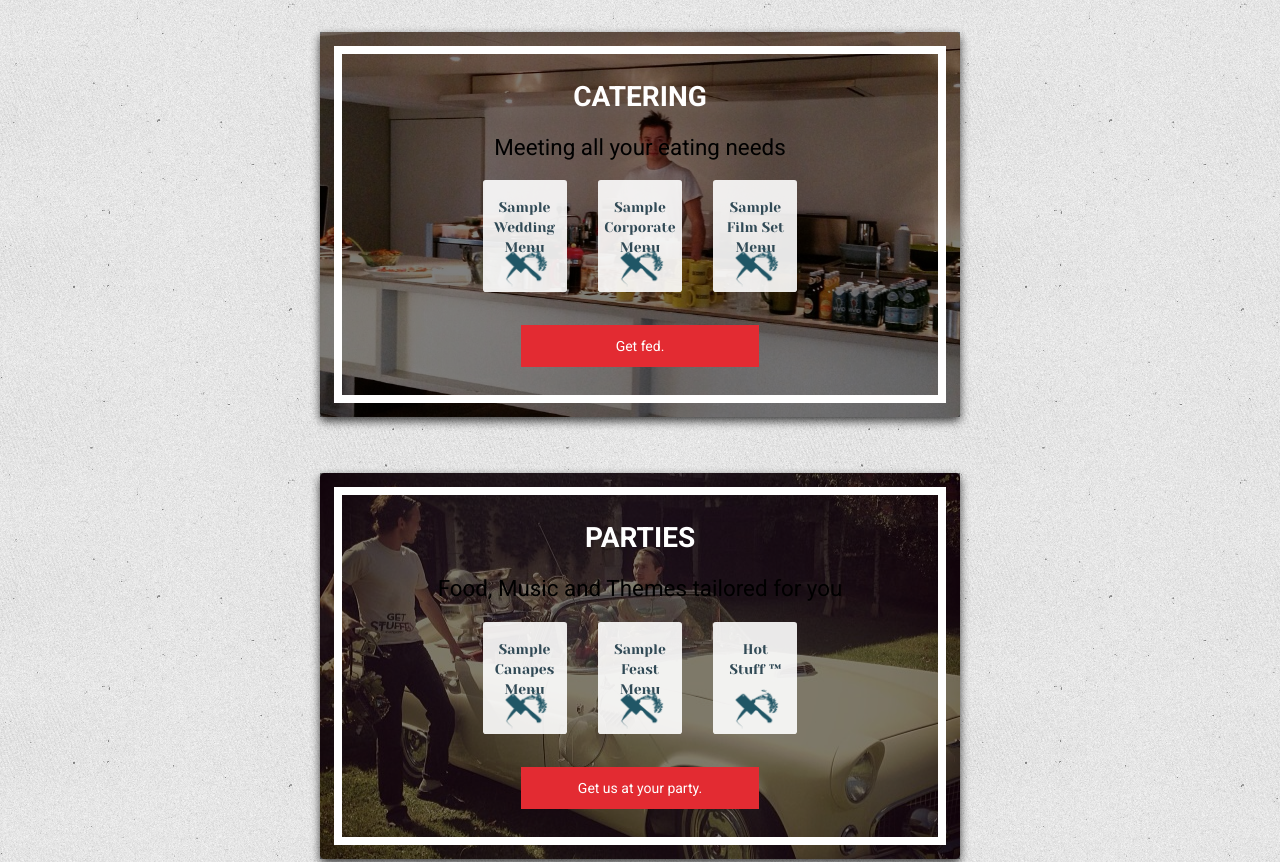
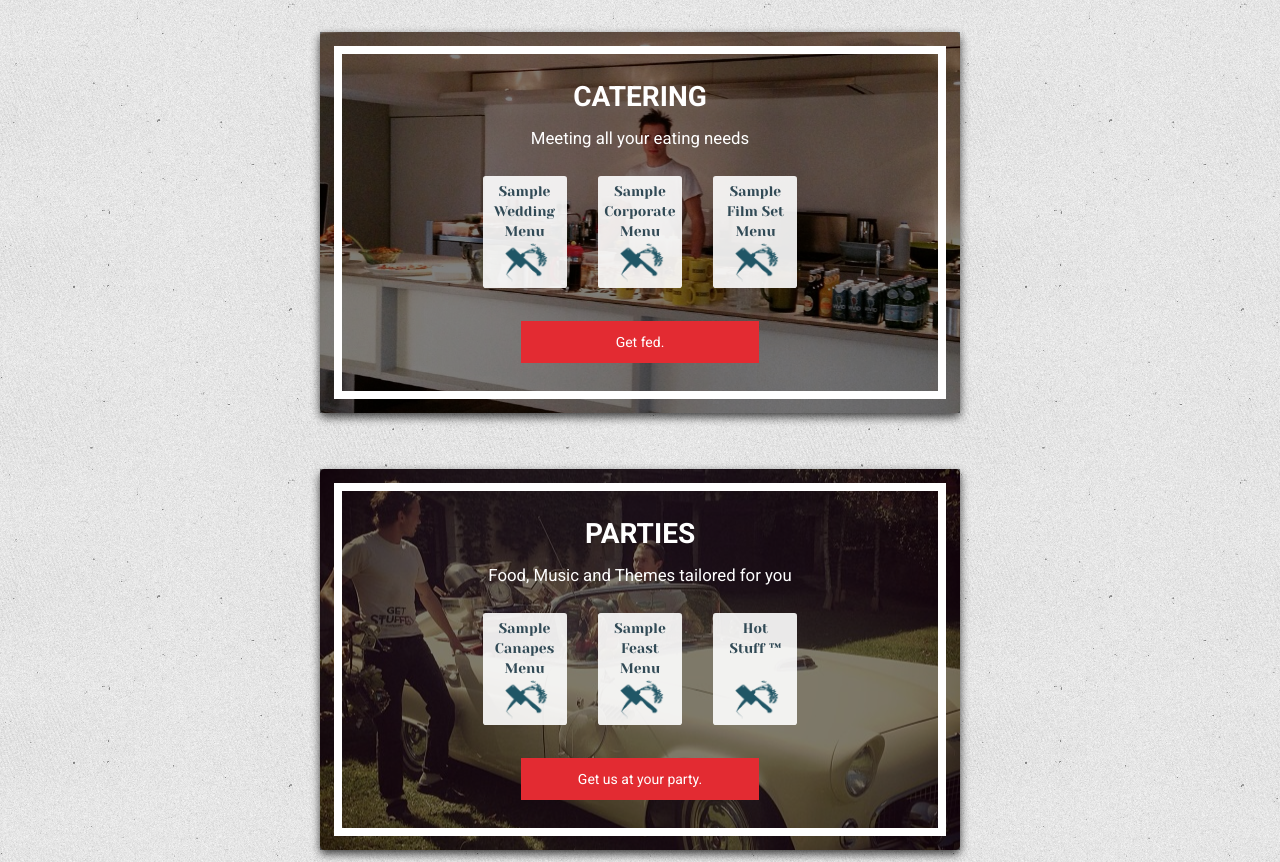
Before and after one commit to getstuffed/getstuffed.github.io, a plain HTML site: page index.html in a window 1280 px wide. Shown: the part 3105-3967 px from the top of the page. Drawn offline with nearby package versions, Linux system fonts and the light colour scheme; a script that the page names is missing.

Commit message:
Fixes to service-menu styles

```diff
--- a/css/main.css
+++ b/css/main.css
@@ -361,6 +361,12 @@ a:hover {
     width: 100%;
 }
 
+.service p {
+    color: white;
+    font-size: 1.2em;
+    margin-bottom: 1.5em;
+}
+
 .service-parties {
     background-image: url(../img/gs-tbird.jpg);
 }
@@ -393,6 +399,7 @@ a:hover {
 .service-menu p {
    color: #314A56;
    font-size: 1em;
+   margin: 0 0 10px;
 }
 
 .carrot-cleaver-tiny {
```
